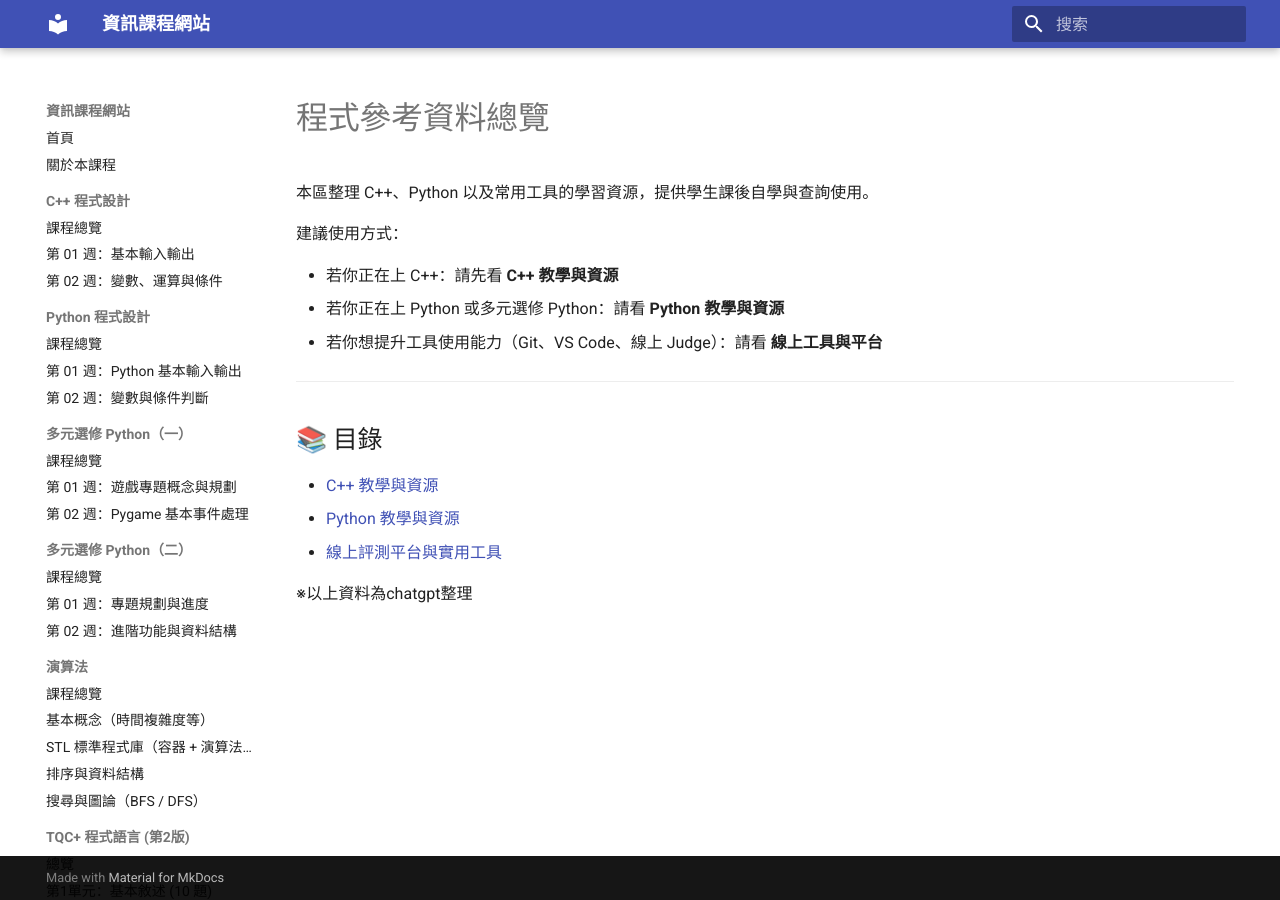
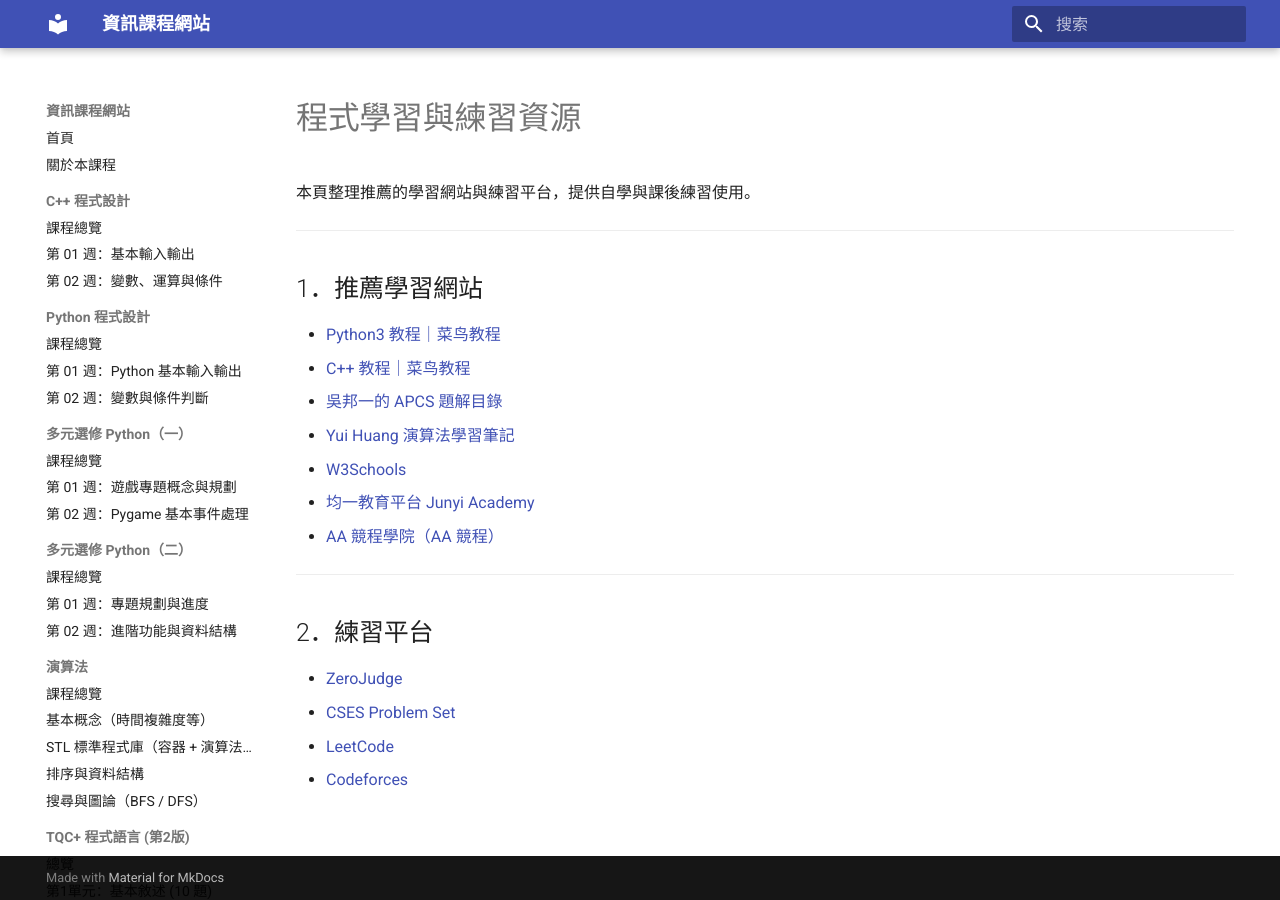
Before and after one commit to be6922/cs-course-site, an MkDocs documentation site: the page built from docs/reference/index.md, in a window 1280 px wide. Built offline with MkDocs 1.6.1 and Material for MkDocs 9.7.7, drawn with Linux system fonts in a browser that asks for light colours.

Commit message:
Update index.md

```diff
--- a/docs/reference/index.md
+++ b/docs/reference/index.md
@@ -1,19 +1,24 @@
-# 程式參考資料總覽
+# 程式學習與練習資源
 
-本區整理 C++、Python 以及常用工具的學習資源，提供學生課後自學與查詢使用。
-
-
-建議使用方式：
-
-- 若你正在上 C++：請先看 **C++ 教學與資源**
-- 若你正在上 Python 或多元選修 Python：請看 **Python 教學與資源**
-- 若你想提升工具使用能力（Git、VS Code、線上 Judge）：請看 **線上工具與平台**
+本頁整理推薦的學習網站與練習平台，提供自學與課後練習使用。
 
 ---
 
-## 📚 目錄
-- [C++ 教學與資源](cpp_links.md)
-- [Python 教學與資源](python_links.md)
-- [線上評測平台與實用工具](tools.md)
+## 1．推薦學習網站
 
-※以上資料為chatgpt整理
+- [Python3 教程｜菜鸟教程](https://www.runoob.com/python3/python3-tutorial.html)
+- [C++ 教程｜菜鸟教程](https://www.runoob.com/cplusplus/cpp-tutorial.html)
+- [吳邦一的 APCS 題解目錄](https://hackmd.io/@bangyewu/B13lefwMp#吳邦一的APCS題解目錄)
+- [Yui Huang 演算法學習筆記](https://yuihuang.com/)
+- [W3Schools](https://www.w3schools.com/)
+- [均一教育平台 Junyi Academy](https://www.junyiacademy.org/)
+- [AA 競程學院（AA 競程）](https://aacpschool.com/)
+
+---
+
+## 2．練習平台
+
+- [ZeroJudge](https://zerojudge.tw/)
+- [CSES Problem Set](https://cses.fi/problemset/)
+- [LeetCode](https://leetcode.com/)
+- [Codeforces](https://codeforces.com/)
```
